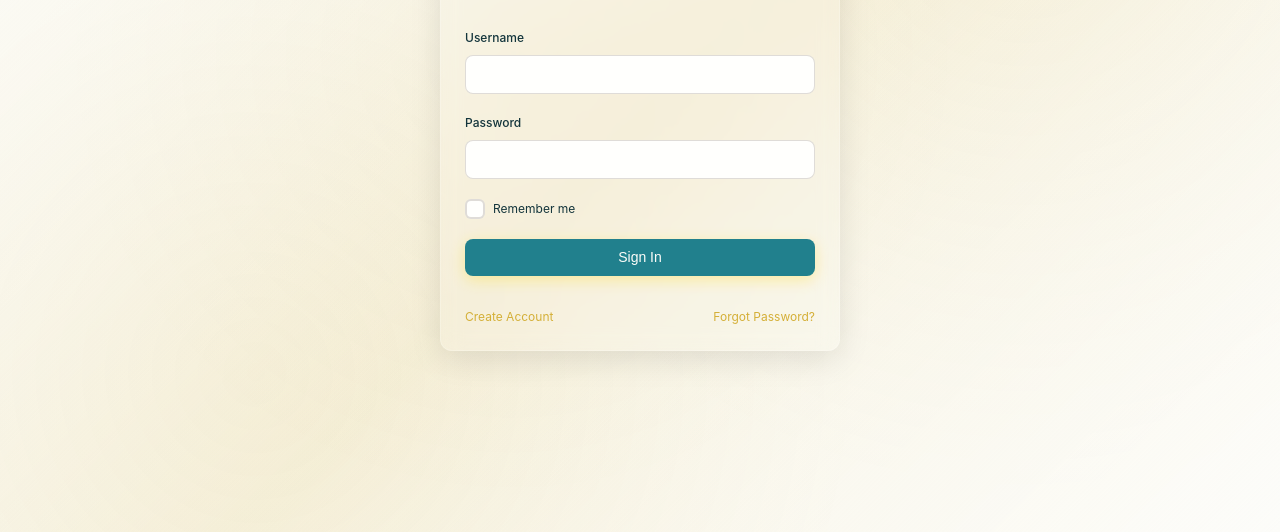
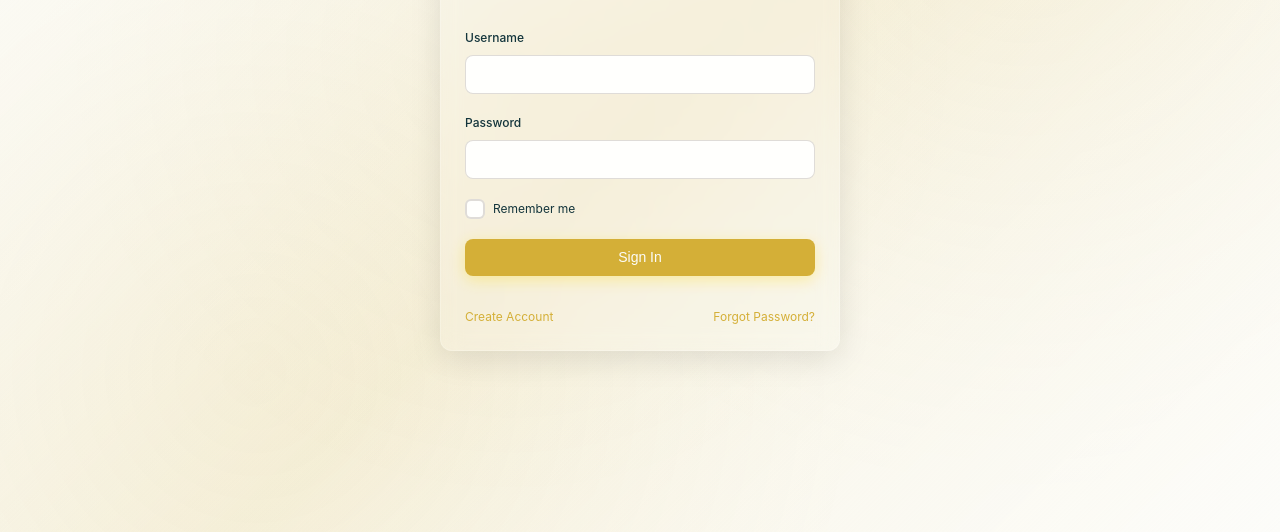
Before and after one commit to simonxoxoo/vinyl-app, a plain HTML site: page index.html in a window 1280 px wide. Shown: the part 268-800 px from the top of the page. Drawn offline with nearby package versions, Linux system fonts and the light colour scheme.

Commit message:
Update style.css

```diff
--- a/style.css
+++ b/style.css
@@ -12,12 +12,12 @@
   --color-charcoal-700: rgba(31, 33, 33, 1);
   --color-charcoal-800: rgba(38, 40, 40, 1);
   --color-slate-900: rgba(19, 52, 59, 1);
-  --color-teal-300: rgba(50, 184, 198, 1);
-  --color-teal-400: rgba(45, 166, 178, 1);
-  --color-teal-500: rgba(33, 128, 141, 1);
-  --color-teal-600: rgba(29, 116, 128, 1);
-  --color-teal-700: rgba(26, 104, 115, 1);
-  --color-teal-800: rgba(41, 150, 161, 1);
+  --color-teal-300: #D4AF37;       /* gold-primary */
+  --color-teal-400: #FFD700;       /* gold-secondary */
+  --color-teal-500: #D4AF37;       /* gold-primary */
+  --color-teal-600: #B8941F;       /* gold-dark */
+  --color-teal-700: #B8941F;       /* gold-dark */
+  --color-teal-800: #B8941F;       /* gold-dark */
   --color-red-400: rgba(255, 84, 89, 1);
   --color-red-500: rgba(192, 21, 47, 1);
   --color-orange-400: rgba(230, 129, 97, 1);
@@ -25,7 +25,7 @@
 
   /* RGB versions for opacity control */
   --color-brown-600-rgb: 94, 82, 64;
-  --color-teal-500-rgb: 33, 128, 141;
+  --color-teal-500-rgb: 212, 175, 55;
   --color-slate-900-rgb: 19, 52, 59;
   --color-slate-500-rgb: 98, 108, 113;
   --color-red-500-rgb: 192, 21, 47;
@@ -291,7 +291,7 @@
   --color-focus-ring: rgba(var(--color-teal-500-rgb), 0.4);
 
   /* RGB versions for light mode */
-  --color-success-rgb: var(--color-teal-500-rgb);
+  --color-success-rgb: 212, 175, 55;
   --color-error-rgb: var(--color-red-500-rgb);
   --color-warning-rgb: var(--color-orange-500-rgb);
   --color-info-rgb: var(--color-slate-500-rgb);
```
